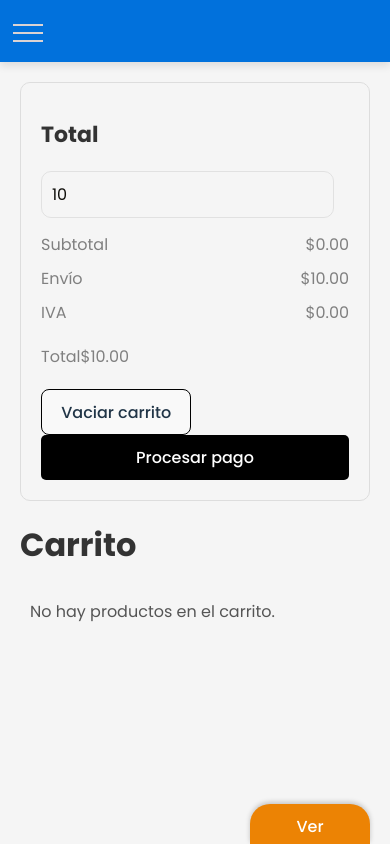
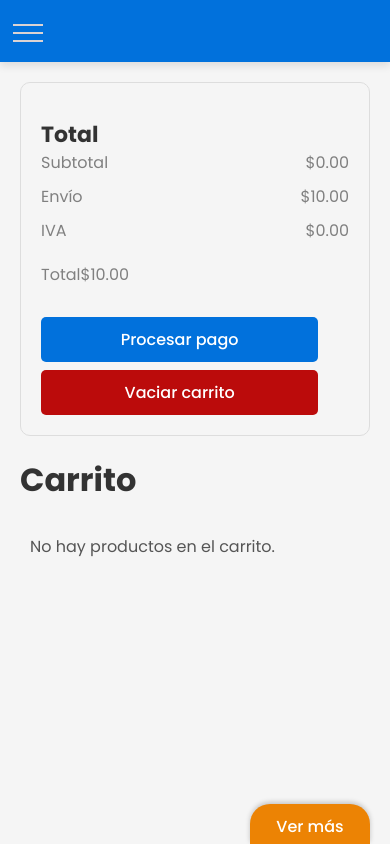
Before and after one commit to ange25-ca/BIG-CART, a React (Vite) app: page /cart in a window 390 px wide. Built offline with nearby package versions, Linux system fonts and the light colour scheme.

Commit message:
commit con estilos finales
el FRONT ES responsivo y esta listo, faltaron algunos ajustes pero no da teiempo, se quita lo que no se usa y se cmbiaron algunas cosas nad auqe afecte logica de carrito ni de productos

```diff
--- a/src/components/Cart/Components/ShopCart.tsx
+++ b/src/components/Cart/Components/ShopCart.tsx
@@ -120,7 +120,7 @@ const Cart: React.FC = () => {
 
         <aside className="cart-summary">
           <h3>Total</h3>
-          <div className="discount-section">
+          {/* <div className="discount-section">
             <input
               type="text"
               placeholder="Gift card or discount code"
@@ -128,7 +128,7 @@ const Cart: React.FC = () => {
               // onChange={(e) => setDiscountCode(e.target.value)}
               className="discount-input"
             />
-          </div>
+          </div> */}
           <div className="summary-details">
             <div className="summary-row">
               <span>Subtotal</span>
@@ -148,10 +148,10 @@ const Cart: React.FC = () => {
             <span>${totalAmount.toFixed(2)}</span>
           </div>
           <div className="summary-actions">
-            <button className="clear-cart-button">Vaciar carrito</button>
-            <button className="checkout-button" onClick={handleCheckout}>
+          <button className="checkout-button" onClick={handleCheckout}>
               Procesar pago
             </button>
+            <button className="empty-cart-button">Vaciar carrito</button>
           </div>
         </aside>
       </main>
--- a/src/components/Cart/assets/styles/ShoppingCart.css
+++ b/src/components/Cart/assets/styles/ShoppingCart.css
@@ -49,6 +49,7 @@
   object-fit: contain;
   border: 1px solid #ddd;
   border-radius: 5px;
+  background-color: white;
 }
 
 .cart-item-info {
@@ -148,10 +149,11 @@
   display: flex;
   flex-direction: column;
   gap: 10px;
+  align-items: center; /* Asegura que los botones estén centrados */
 }
 
-.empty-cart-button,
-.checkout-button {
+/* Botones */
+.empty-cart-button  {
   width: 100%;
   padding: 10px;
   border: none;
@@ -160,14 +162,27 @@
   font-size: 1rem;
 }
 
+
+
+.checkout-button {
+  width: 100%;
+  padding: 10px;
+  border: none;
+  margin-bottom: 8px;
+  border-radius: 5px;
+  cursor: pointer;
+  font-size: 1rem;
+}
+
 .empty-cart-button {
-  background: red;
+  background: rgb(187, 11, 11);
   color: white;
 }
 
 .checkout-button {
-  background: black;
+  background: #0171DC;
   color: white;
+  margin-top: 10px; /* Añadir margen superior para separar el botón */
 }
 
 /* Responsive Design */
@@ -190,6 +205,15 @@
   .cart-summary {
     order: -1;
   }
+
+  .summary-buttons {
+    gap: 15px; /* Mayor espacio entre los botones en pantallas más pequeñas */
+  }
+
+  .empty-cart-button,
+  .checkout-button {
+    width: 90%; /* Reduce el tamaño de los botones en pantallas pequeñas */
+  }
 }
 
 @media (max-width: 480px) {
@@ -201,4 +225,16 @@
   .cart-item-controls {
     align-items: flex-start;
   }
+
+  .summary-buttons {
+    gap: 20px;
+  }
+
+  .empty-cart-button {
+    width: 90%;
+  }
+  .checkout-button {
+    width: 90%;
+    margin-bottom: 8px;
+  }
 }
--- a/src/components/Control/assets/styles/Footer.css
+++ b/src/components/Control/assets/styles/Footer.css
@@ -37,20 +37,17 @@ main {
 /* Botón de toggle */
 .footer-toggle {
   position: fixed;
-  bottom: 0; /* Pegado al borde inferior */
+  bottom: 0;
   right: 20px;
   background-color: #EC8304;
   color: #fff;
   border: none;
-  padding: 10px 20px;
   font-size: 1rem;
   cursor: pointer;
   z-index: 1000;
-
-  /* Forma de montaña plana */
-  border-radius: 20px 20px 0 0; /* Más curva en los bordes superiores */
-  width: 120px; /* Ancho para simular una pestaña */
-  height: 40px; /* Altura de la pestaña */
+  border-radius: 20px 20px 0 0;
+  width: 120px;
+  height: 40px;
   text-align: center;
 
   /* Sombra para darle efecto de profundidad */
@@ -60,6 +57,7 @@ main {
 /* Efecto hover */
 .footer-toggle:hover {
   background-color: #d67103;
+  padding: 0;
   box-shadow: 0 -4px 10px rgba(0, 0, 0, 0.3);
 }
 
@@ -103,6 +101,10 @@ main {
 .footer__top {
   text-align: center;
   margin-bottom: 20px;
+}
+.footer__top p {
+  color: white;
+  white-space: nowrap;
 }
 
 .social-icon {
@@ -181,6 +183,10 @@ main {
   font-size: 0.8rem;
   color: #dbd3d3;
 }
+.footer__bottom p {
+  color: white;
+  white-space: nowrap;
+}
 
 /* Responsividad para dispositivos más pequeños */
 @media (max-width: 768px) {
--- a/src/components/Control/components/Footer.tsx
+++ b/src/components/Control/components/Footer.tsx
@@ -14,7 +14,7 @@ const Footer: React.FC = () => {
     <div>
       {/* Botón para alternar el footer */}
       <button className="footer-toggle" onClick={toggleFooter}>
-        {isFooterVisible ? "Ver más" : "Ver menos"}
+        {isFooterVisible ? "Menos"  : "Ver más" }
       </button>
 
       {/* Contenedor principal del footer */}
--- a/src/components/Home/assets/styles/Home.css
+++ b/src/components/Home/assets/styles/Home.css
@@ -120,6 +120,7 @@ main {
     padding: 40px 15px;
     height: auto;
     margin-top: -152px;
+    margin-bottom: 40px;
   }
   .headline {
     font-size: 2rem;
@@ -547,12 +548,13 @@ h3 {
 }
 
 /* RESPONSIVIDAD */
-
+@media (min-width: 481px) and (max-width: 1200px) {
+  .customer-reviews {
+    margin-top: 230px; /* Ajusta el valor según lo que necesites */
+  }
+}
 /* Pantallas pequeñas (smartphones) */
 @media (max-width: 576px) {
-  .customer-reviews {
-    margin-top: -129px;
-  }
   .customer-reviews-title {
     font-size: 1.8rem;
     margin-bottom: 20px;
--- a/src/components/Home/components/CarouselCategories.tsx
+++ b/src/components/Home/components/CarouselCategories.tsx
@@ -15,43 +15,43 @@ const categories: Category[] = [
     name: "Tecnología",
     image: "https://i.postimg.cc/rsb32TDn/categoria-componentes-electronicos.png",
     rating: 4.5,
-    link: "/categoria/tecnologia",
+    link: "/productos",
   },
   {
     name: "Moda",
     image: "https://i.postimg.cc/3J4zCkqP/modern-girl-fashion-shopping-32bd4f.png",
     rating: 4.7,
-    link: "/categoria/moda",
+    link: "/productos",
   },
   {
     name: "Hogar",
     image: "https://i.postimg.cc/brGVT5mQ/utensilios-cocina-utensilios-metal-estante-colgante-primer-plano-realista-cuchara-espatula-skimmer-t.avif",
     rating: 4.2,
-    link: "/categoria/hogar",
+    link: "/productos",
   },
   {
     name: "Juguetes",
     image: "https://i.postimg.cc/cHFPTw0N/coleccion-juguetes-coloridos-escritorio-488220-3796.avif",
     rating: 4.6,
-    link: "/categoria/juguetes",
+    link: "/productos",
   },
   {
     name: "Automóviles",
     image: "https://i.postimg.cc/bJVF1P9y/productos-de-limpieza-para-coches-manten-tu-vehiculo-impecable.jpg",
     rating: 4.8,
-    link: "/categoria/deportes",
+    link: "/productos",
   },
   {
     name: "Salud",
     image: "https://i.postimg.cc/X7Rm2VSX/Menta-3-4-b50374ae4caa4e5107b62459c0563798.png",
     rating: 4.3,
-    link: "/categoria/salud",
+    link: "/productos",
   },
   {
     name: "Mascotas",
     image: "https://i.postimg.cc/BbtkzbnP/cats-and-dog-friends-isolated-on-transparent-background-png.webp",
     rating: 4.1,
-    link: "/categoria/alimentos",
+    link: "/productos",
   },
 ];
 
--- a/src/components/NavBar/components/NavBar.tsx
+++ b/src/components/NavBar/components/NavBar.tsx
@@ -123,8 +123,8 @@ const Navbar: React.FC = () => {
       <div className={`navbar-mobile-menu ${isMobileMenuOpen ? 'active' : ''}`}>
         <div className="close-icon" onClick={toggleMobileMenu}></div>
         <ul className="navbar-nav">
-          <li className="nav-item">
-            <Link to="/" className={`nav-link ${isActive("/")}`} onClick={closeDropdown}>Inicio</Link>
+          <li className={`nav-item ${isActive("/")}`}>
+            <Link to="/" className="nav-link" onClick={toggleMobileMenu}>Inicio</Link>
           </li>
           <li className={`nav-item ${isActive("/about-us")}`}>
             <Link to="/about-us" className="nav-link" onClick={toggleMobileMenu}>Nosotros</Link>
--- a/src/components/Productos/assets/styles/CardProduct.css
+++ b/src/components/Productos/assets/styles/CardProduct.css
@@ -20,18 +20,21 @@
 }
 
 .product-image {
-  max-width: 100%;
-  height: auto;
+  width: 150px;
+  height: 150px;
+  object-fit: cover;
   border-radius: 8px;
-  margin-bottom: 10px; /* Añadir un poco de espacio entre la imagen y los detalles */
+  margin-bottom: 10px;
+  display: block;
 }
+
 
 .product-name {
   font-size: 1.2rem;
   font-weight: bold;
   margin: 10px 0;
   overflow: hidden;
-  text-overflow: ellipsis; /* Para cortar el texto largo */
+  text-overflow: ellipsis;
   white-space: nowrap;
 }
 
--- a/src/components/Productos/components/CardProduct.tsx
+++ b/src/components/Productos/components/CardProduct.tsx
@@ -54,7 +54,6 @@ const CardProduct: React.FC<ProductProps> = ({ product }) => {
 
   return (
     <div className="card">
-      <button className="btn-icon like">❤️</button>
       <img src={product.imagenUrl} alt={product.nombreProducto} className="product-image" />
       <h3 className="product-name">{product.nombreProducto}</h3>
       <p className="description">
@@ -69,8 +68,8 @@ const CardProduct: React.FC<ProductProps> = ({ product }) => {
         {renderStars(rating)}
         <span className="rating-number">{rating.toFixed(1)}</span>
       </div>
-      <button className="btn-icon details">🔍</button>
-      <button className="btn-icon add-to-cart" onClick={handleAddToCart}>🛒</button>
+      <button className="btn-icon details">Más</button>
+      <button className="btn-icon add-to-cart" onClick={handleAddToCart}>Agregar</button>
     </div>
   );
 };
```
Also changed, not shown: src/components/Productos/components/SectionProducts.tsx (+29 -29 lines).
